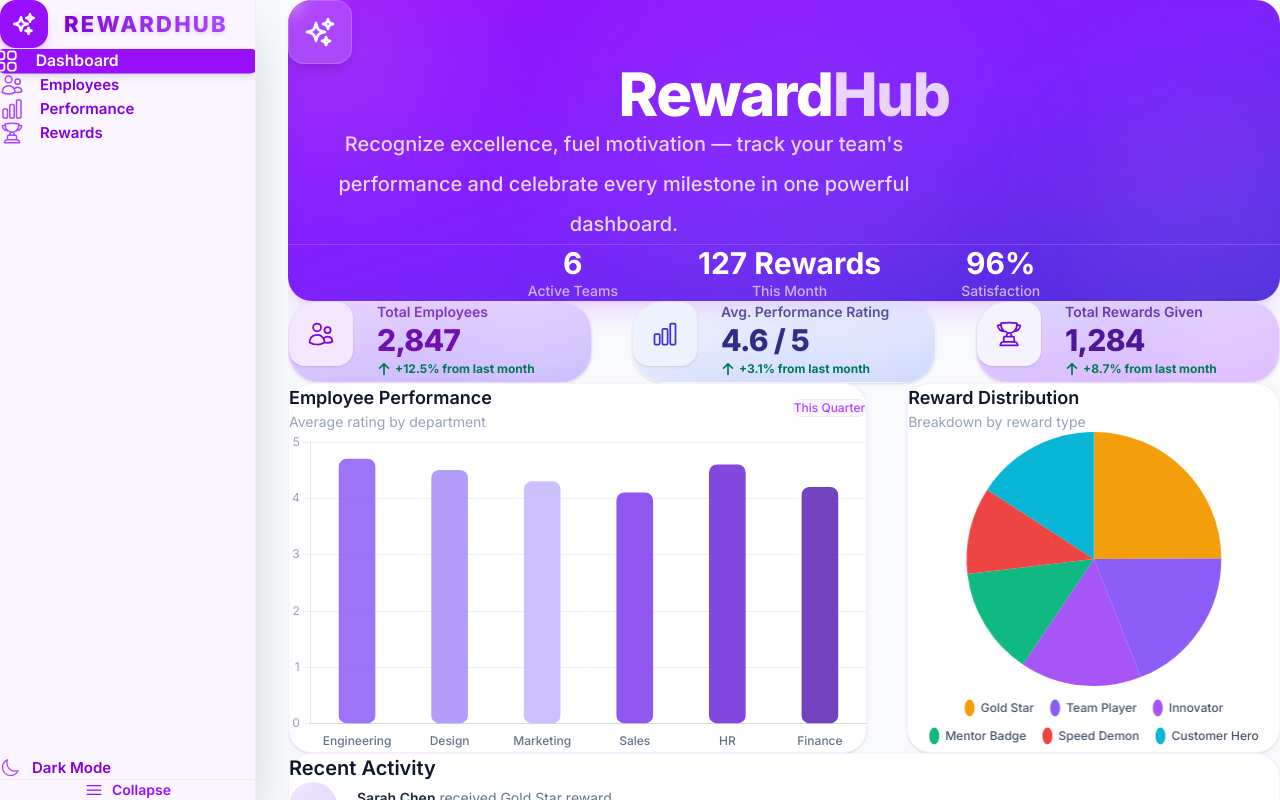
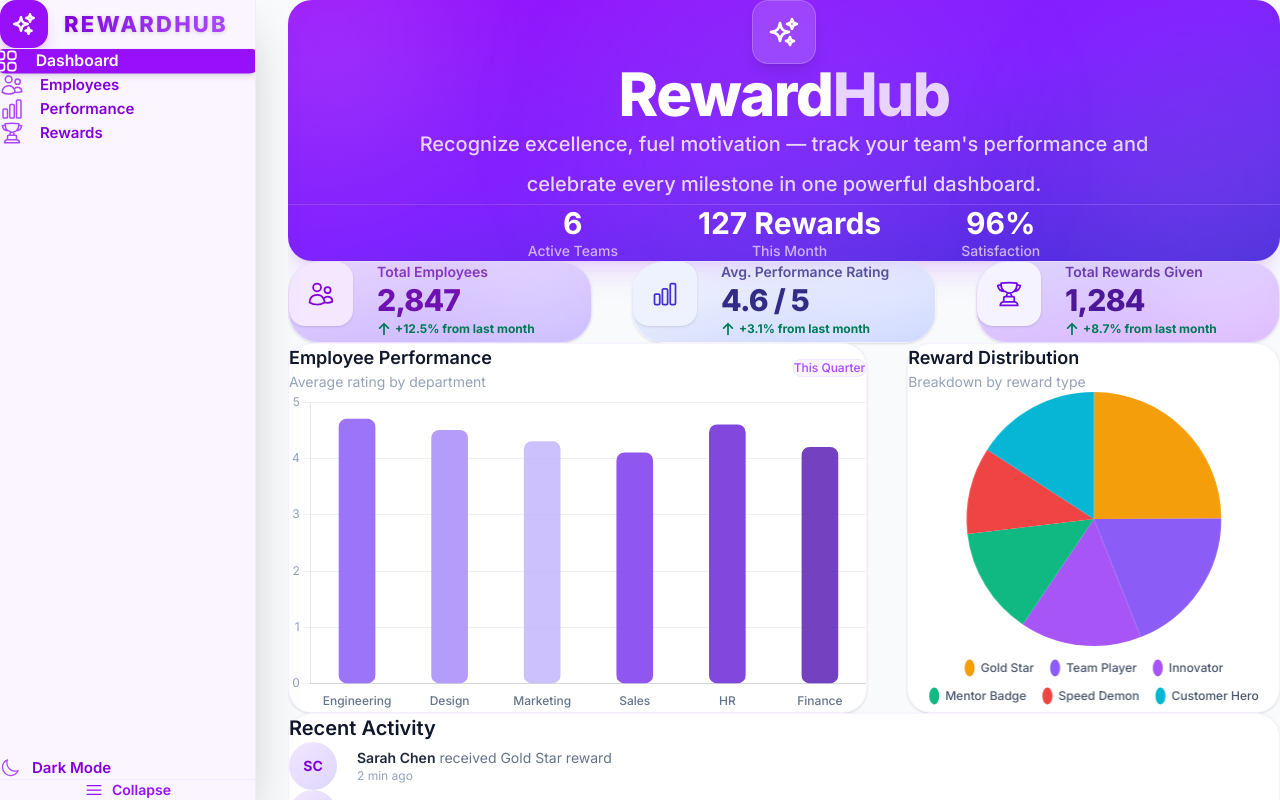
Before and after one commit to SaakshiJha29/Reward-Dashboard, a React (Vite) app: page / in a window 1280 px wide. Built offline with nearby package versions, Linux system fonts and the light colour scheme.

Commit message:
alignment issues corrected

```diff
--- a/src/pages/DashboardPage.jsx
+++ b/src/pages/DashboardPage.jsx
@@ -183,20 +183,24 @@ export default function DashboardPage() {
         <div className="absolute -bottom-20 -right-20 w-72 h-72 rounded-full bg-purple-400/15 blur-3xl" />
         <div className="absolute top-1/2 left-1/2 -translate-x-1/2 -translate-y-1/2 w-96 h-96 rounded-full bg-violet-400/10 blur-3xl" />
 
+        {/* Centered content wrapper */}
+        <div className="relative z-10 flex flex-col items-center">
           {/* Sparkle icon */}
-        <div className="relative z-10 flex items-center justify-center mx-auto mb-6 w-16 h-16 rounded-2xl bg-white/15 backdrop-blur-sm border border-white/20 shadow-lg">
+          <div className="flex items-center justify-center mb-6 w-16 h-16 rounded-2xl bg-white/15 backdrop-blur-sm border border-white/20 shadow-lg">
             <svg xmlns="http://www.w3.org/2000/svg" fill="none" viewBox="0 0 24 24" strokeWidth={2} stroke="currentColor" className="w-8 h-8 text-white">
               <path strokeLinecap="round" strokeLinejoin="round" d="M9.813 15.904 9 18.75l-.813-2.846a4.5 4.5 0 0 0-3.09-3.09L2.25 12l2.846-.813a4.5 4.5 0 0 0 3.09-3.09L9 5.25l.813 2.846a4.5 4.5 0 0 0 3.09 3.09L15.75 12l-2.846.813a4.5 4.5 0 0 0-3.09 3.09ZM18.259 8.715 18 9.75l-.259-1.035a3.375 3.375 0 0 0-2.455-2.456L14.25 6l1.036-.259a3.375 3.375 0 0 0 2.455-2.456L18 2.25l.259 1.035a3.375 3.375 0 0 0 2.456 2.456L21.75 6l-1.035.259a3.375 3.375 0 0 0-2.456 2.456ZM16.894 20.567 16.5 21.75l-.394-1.183a2.25 2.25 0 0 0-1.423-1.423L13.5 18.75l1.183-.394a2.25 2.25 0 0 0 1.423-1.423l.394-1.183.394 1.183a2.25 2.25 0 0 0 1.423 1.423l1.183.394-1.183.394a2.25 2.25 0 0 0-1.423 1.423Z" />
             </svg>
           </div>
 
-        <h1 className="relative z-10 text-4xl sm:text-5xl lg:text-6xl font-extrabold text-white tracking-tight">
+          <h1 className="text-4xl sm:text-5xl lg:text-6xl font-extrabold text-white tracking-tight text-center">
             Reward<span className="text-purple-200">Hub</span>
           </h1>
-        <p className="relative z-10 mt-8 text-base sm:text-lg lg:text-xl text-purple-100/90 max-w-2xl mx-auto leading-loose font-medium text-center">
+
+          <p className="mt-6 text-base sm:text-lg lg:text-xl text-purple-100/90 max-w-3xl leading-loose font-medium text-center">
             Recognize excellence, fuel motivation — track your team&apos;s performance
             and celebrate every milestone in one powerful dashboard.
           </p>
+        </div>
 
         {/* Quick stats row inside hero */}
         <div className="relative z-10 flex flex-wrap items-center justify-center gap-12 sm:gap-20 mt-12 pt-10 border-t border-white/15">
```
Lines whose indentation alone changed are shown as unchanged.
